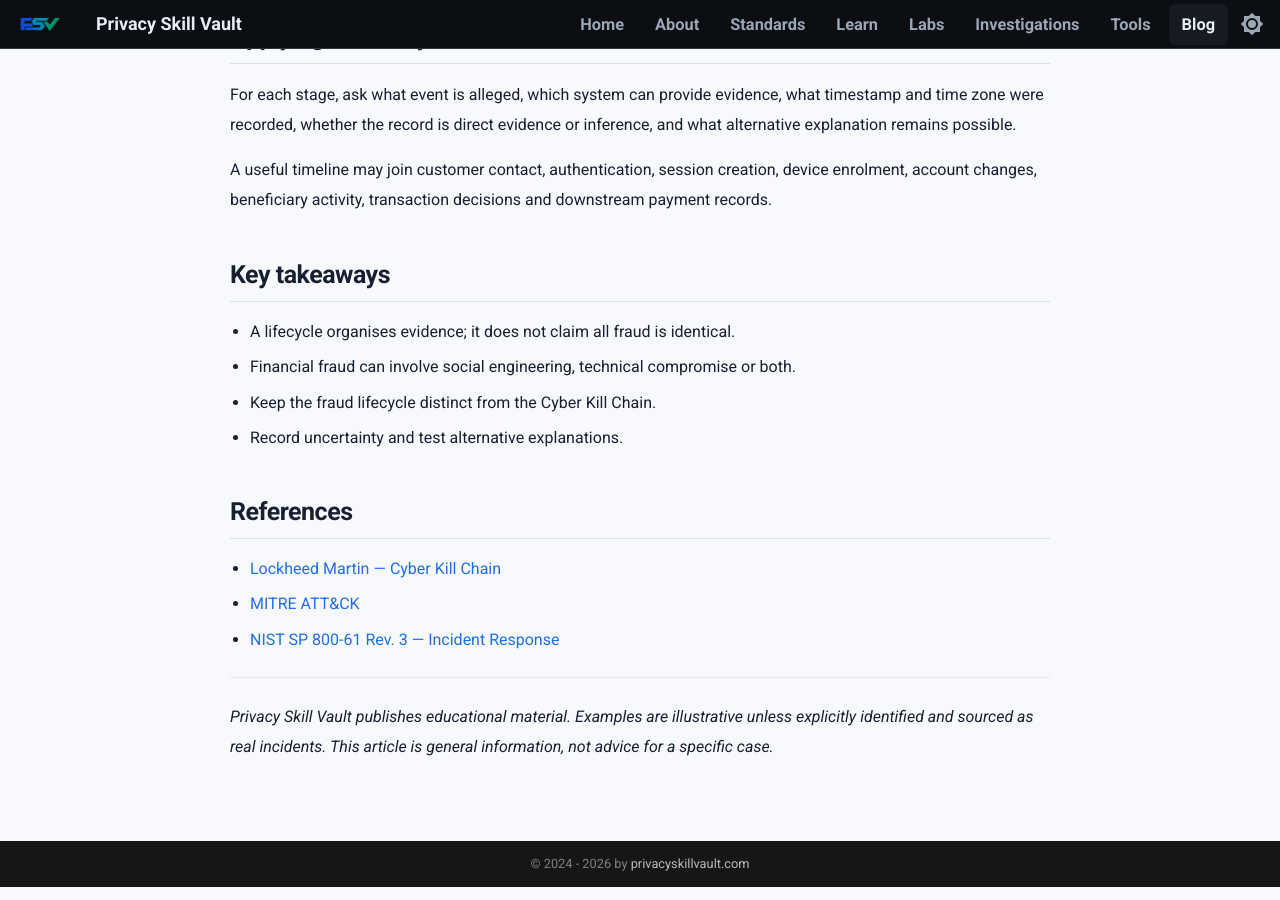
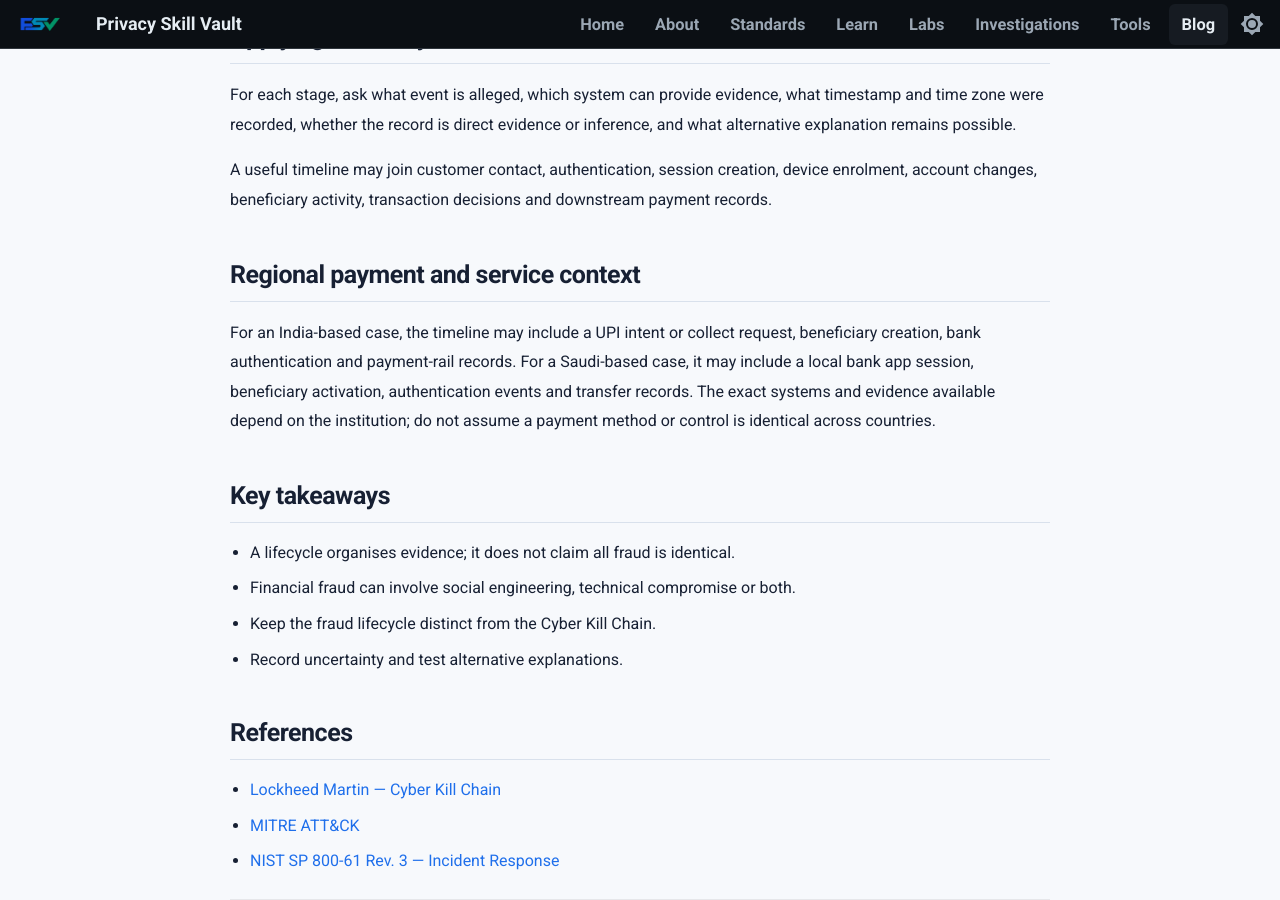
Before and after one commit to PrivacySkillVault/privacyskillvault.github.io, an MkDocs documentation site: the page built from docs/blog/cyber-fraud/cyber-fraud-attack-lifecycle/index.md, in a window 1280 px wide and 900 px high, scrolled down 1276 px. Built offline with MkDocs 1.6.1 and Material for MkDocs 9.7.7, drawn with Linux system fonts in a browser that asks for light colours.

Commit message:
Editorial accuracy update: cyber-fraud-attack-lifecycle

```diff
--- a/docs/blog/cyber-fraud/cyber-fraud-attack-lifecycle/index.md
+++ b/docs/blog/cyber-fraud/cyber-fraud-attack-lifecycle/index.md
@@ -31,6 +31,10 @@ For each stage, ask what event is alleged, which system can provide evidence, wh
 
 A useful timeline may join customer contact, authentication, session creation, device enrolment, account changes, beneficiary activity, transaction decisions and downstream payment records.
 
+## Regional payment and service context
+
+For an India-based case, the timeline may include a UPI intent or collect request, beneficiary creation, bank authentication and payment-rail records. For a Saudi-based case, it may include a local bank app session, beneficiary activation, authentication events and transfer records. The exact systems and evidence available depend on the institution; do not assume a payment method or control is identical across countries.
+
 ## Key takeaways
 
 - A lifecycle organises evidence; it does not claim all fraud is identical.
```
